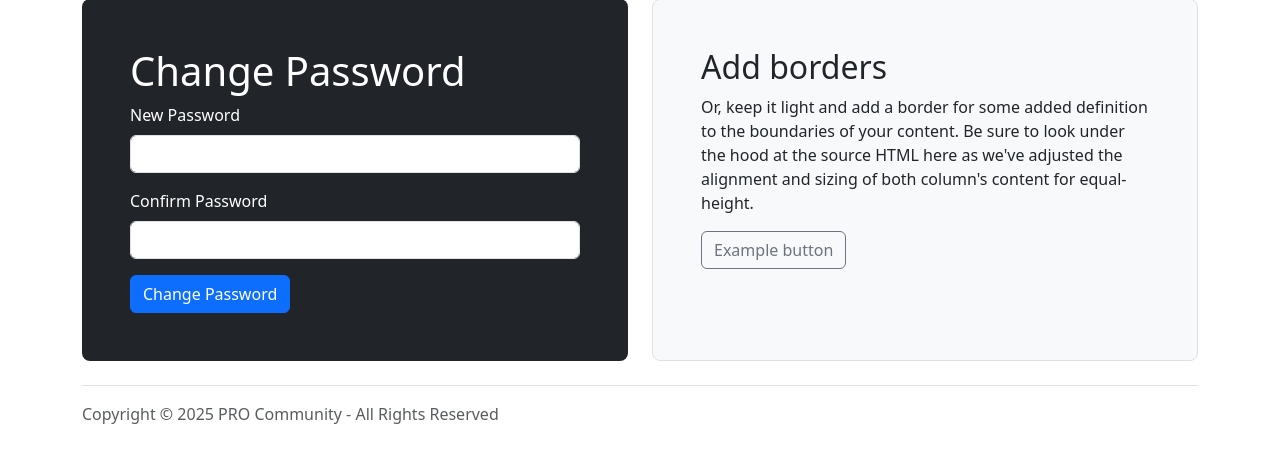
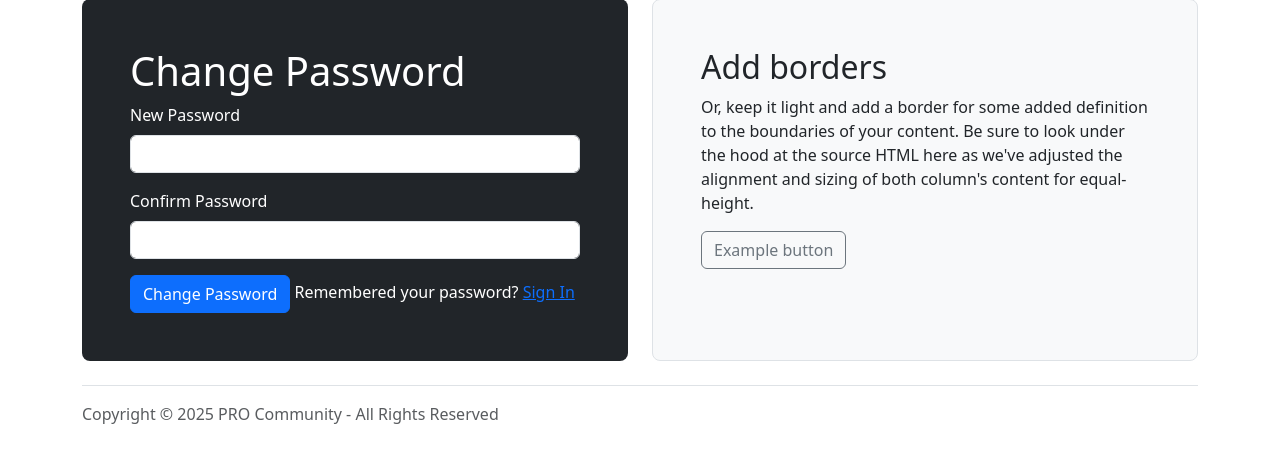
Before and after one commit to mundabenj/pro, a PHP site: page /change_password.php in a window 1280 px wide. Shown: the part 388-854 px from the top of the page. Run offline with PHP 8.4, Linux system fonts and the light colour scheme; some libraries are stand-ins or nearby versions.

Commit message:
Added change password process v2

```diff
--- a/ClassAutoLoad.php
+++ b/ClassAutoLoad.php
@@ -37,5 +37,5 @@ $ObjFncs = new fncs();
 $ObjAuth->signup();
 $ObjAuth->verify_code();
 $ObjAuth->forgot_password();
-// $ObjAuth->change_password();
-// $ObjAuth->signin();
+$ObjAuth->change_password();
+$ObjAuth->signin();
--- a/Forms/forms.php
+++ b/Forms/forms.php
@@ -83,21 +83,21 @@ public function change_password() {
       <?php if(isset($_SESSION['origin']) && $_SESSION['origin'] == 'forgot_password.php') { ?>
       <div class="mb-3">
         <label for="current_password" class="form-label">Current Password</label>
-        <input type="password" class="form-control" id="current_password" name="current_password" required>
+        <input type="password" class="form-control" id="current_password" name="current_password" value="<?php echo isset($_SESSION['current_password']) ? $_SESSION['current_password'] : ''; ?>" required>
         <?php print (isset($err['currentPassword_error']) ? '<div id="currentPasswordHelp" class="alert alert-danger">'.$err['currentPassword_error'].'</div>' : ''); ?>
       </div>
       <?php } ?>
       <div class="mb-3">
         <label for="new_password" class="form-label">New Password</label>
-        <input type="password" class="form-control" id="new_password" name="new_password" required>
+        <input type="password" class="form-control" id="new_password" name="new_password" value="<?php echo isset($_SESSION['new_password']) ? $_SESSION['new_password'] : ''; ?>" required>
         <?php print (isset($err['newPassword_error']) ? '<div id="newPasswordHelp" class="alert alert-danger">'.$err['newPassword_error'].'</div>' : ''); ?>
       </div>
       <div class="mb-3">
         <label for="confirm_password" class="form-label">Confirm Password</label>
-        <input type="password" class="form-control" id="confirm_password" name="confirm_password" required>
+        <input type="password" class="form-control" id="confirm_password" name="confirm_password" value="<?php echo isset($_SESSION['confirm_password']) ? $_SESSION['confirm_password'] : ''; ?>" required>
         <?php print (isset($err['confirmPassword_error']) ? '<div id="confirmPasswordHelp" class="alert alert-danger">'.$err['confirmPassword_error'].'</div>' : ''); ?>
       </div>
-      <?php $this->submit_button("Change Password", "change_password"); ?>
+      <?php $this->submit_button("Change Password", "change_password"); ?> Remembered your password? <a href="signin.php">Sign In</a>
     </form>
     <?php
     }
--- a/Lang/en.php
+++ b/Lang/en.php
@@ -30,3 +30,15 @@ If you did not request this, please ignore this email.
 Regards,
 {{mail_from_name}}
 ";
+
+// email subject for password change confirmation
+$lang['pwd_change_subject'] = "Password Changed - {{site_name}}";
+
+// email body for password change confirmation
+$lang['pwd_change_body'] = "
+Hello {{fullname}},
+Your password has been successfully changed on <strong>{{site_name}}</strong>.
+If you did not make this change, please contact support immediately.
+Regards,
+{{mail_from_name}}
+";
--- a/Proc/auth.php
+++ b/Proc/auth.php
@@ -184,18 +184,21 @@ public function verify_code(){
 
             // Check if the verification code matches and is not expired
             $current_time = date('Y-m-d H:i:s');
-            $check_code_res = $SQL->count_results(sprintf("SELECT verify_code FROM users WHERE verify_code = '%s' AND code_expiry_time >= '%s' LIMIT 1", $verification_code, $current_time));
-            if ($check_code_res > 0){
+            $spot_user_query = sprintf("SELECT userId, verify_code FROM users WHERE verify_code = '%s' AND code_expiry_time >= '%s' LIMIT 1", $verification_code, $current_time);
+
+            if ($SQL->count_results($spot_user_query) > 0){
+                $check_userId_res = $SQL->select($spot_user_query);
                 // Update user status to Active and clear the verification code and expiry time
                 $update_data = array('status' => 'Active', 'verify_code' => NULL, 'code_expiry_time' => NULL);
                 $update_user = $SQL->update('users', $update_data, sprintf("verify_code = '%s'", $verification_code));
 
                 if($update_user === TRUE){
-                    $ObjFncs->setMsg('msg', 'Account verified successfully. You can now sign in.', 'success'); // Success message
-                    header("Location: " . $redirection); // Redirect to signin or change password page
+                    $_SESSION['change_userId_pass'] = $check_userId_res['userId'];
                     // Clear session data after successful verification
                    unset($_SESSION['origin']);
                    unset($_SESSION['email']);
+                    $ObjFncs->setMsg('msg', 'Account verified successfully. You can now sign in.', 'success'); // Success message
+                    header("Location: " . $redirection); // Redirect to signin or change password page
                     exit();
                 }else{
                     die('Error: ' . $update_user);
@@ -300,13 +303,14 @@ public function change_password(){
         // Initialize an array to hold errors
         $errors = [];
         // Retrieve and sanitize user inputs
-        $new_password = $SQL->escape_values($_POST['new_password']);
-        $confirm_password = $SQL->escape_values($_POST['confirm_password']);
+        $new_password = $_SESSION['new_password'] = $SQL->escape_values($_POST['new_password']);
+        $confirm_password = $_SESSION['confirm_password'] = $SQL->escape_values($_POST['confirm_password']);
         // If coming from forgot_password.php, no need for current password check
         if(isset($_SESSION['origin']) && $_SESSION['origin'] == 'forgot_password.php') {
-            $current_password = null;
-        } else {
             $current_password = $SQL->escape_values($_POST['current_password']);
+            if ($current_password !== null && empty($current_password)) {
+                $errors['currentPassword_error'] = "Current password is required";
+            }
         }
         // Set validation rules
         if (empty($new_password)) {
@@ -314,9 +318,6 @@ public function change_password(){
         }
         if (empty($confirm_password)) {
             $errors['confirmPassword_error'] = "Please confirm your new password";
-        }
-        if ($current_password !== null && empty($current_password)) {
-            $errors['currentPassword_error'] = "Current password is required";
         }
         // Verify new password length
         if (strlen($new_password) < $conf['min_password_length']) {
@@ -330,15 +331,17 @@ public function change_password(){
         if ($new_password !== $confirm_password) {
             $errors['confirmPassword_error'] = "New password and confirm password do not match";
         }
+
         // Check for errors
         if (!count($errors)) {
             // If no errors, proceed with change password logic
             // Fetch user's current password hash from the database
-            $user_info = $SQL->select(sprintf("SELECT password, email, fullname FROM users WHERE email = '%s' LIMIT 1", $_SESSION['email']));
+            $user_info = $SQL->select(sprintf("SELECT password, email, fullname FROM users WHERE userId = '%d' LIMIT 1", $_SESSION['change_userId_pass']));
             if ($user_info) {
-                $stored_hashed_password = $user_info['password'];
                 $email = $user_info['email'];
                 $fullname = $user_info['fullname'];
+                if(isset($_SESSION['origin']) && $_SESSION['origin'] == 'forgot_password.php') {
+                $stored_hashed_password = $user_info['password'];
                 // If current password is provided, verify it
                 if ($current_password !== null && !password_verify($current_password, $stored_hashed_password)) {
                     $errors['currentPassword_error'] = "Current password is incorrect";
@@ -347,11 +350,12 @@ public function change_password(){
                     header("Location: change_password.php"); // Redirect to change password page
                     exit();
                 }
+            }
                 // Hash the new password before storing it
-                $hashed_new_password = password_hash($new_password, PASSWORD_BCRYPT);
+                $hashed_confirm_password = password_hash($confirm_password, PASSWORD_BCRYPT);
                 // Update user record with new password and clear verification code and expiry time
-                $update_data = array('password' => $hashed_new_password, 'verify_code' => NULL, 'code_expiry_time' => NULL);
-                $update_user = $SQL->update('users', $update_data, sprintf("email = '%s'", $email));
+                $update_data = array('password' => $hashed_confirm_password, 'verify_code' => NULL, 'code_expiry_time' => NULL);
+                $update_user = $SQL->update('users', $update_data, sprintf("userId = '%d'", $_SESSION['change_userId_pass']));
                 if($update_user === TRUE){
                     // Prepare variables to replace in email template
                     $variables = [
@@ -365,15 +369,15 @@ public function change_password(){
                         'mail_from' => $conf['mail_from'],
                         'name_to' => $fullname,
                         'mail_to' => $email,
-                        'subject' => $this->bindEmailVars($lang['pwd_changed_subject'], $variables),
-                        'body' => nl2br($this->bindEmailVars($lang['pwd_changed_body'], $variables))
+                        'subject' => $this->bindEmailVars($lang['pwd_change_subject'], $variables),
+                        'body' => nl2br($this->bindEmailVars($lang['pwd_change_body'], $variables))
                     ];
                     // Send password changed notification email
                     $ObjSendMail->Send_Mail($conf, $mailCnt);
                     // Clear session data after successful password change
                     unset($_SESSION['email']);
                     $ObjFncs->setMsg('msg', 'Your password has been changed successfully.', 'success');
-                    header("Location: login.php");
+                    header("Location: signin.php");
                     exit();
                 }
             }
```
Lines whose indentation alone changed are shown as unchanged.
